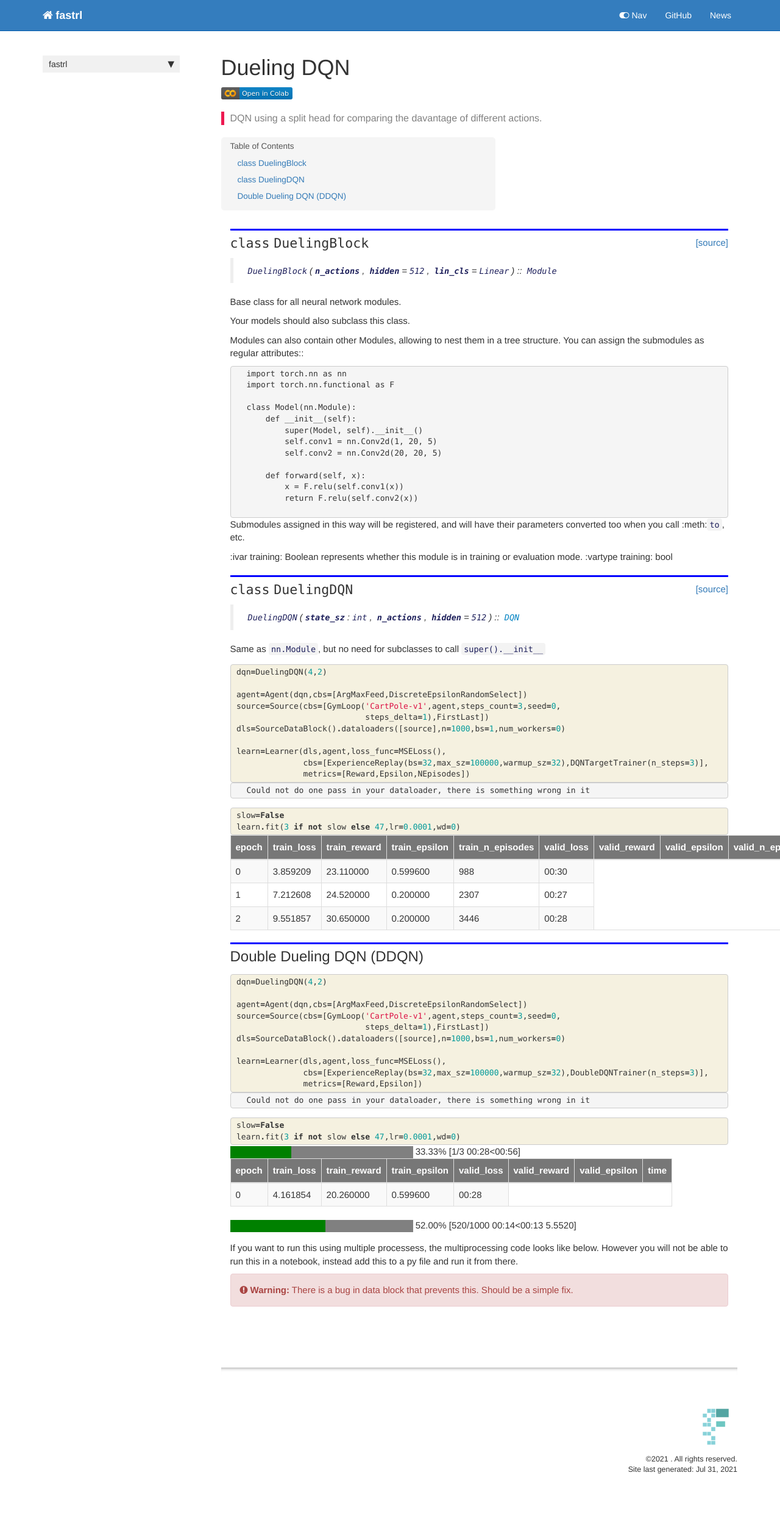
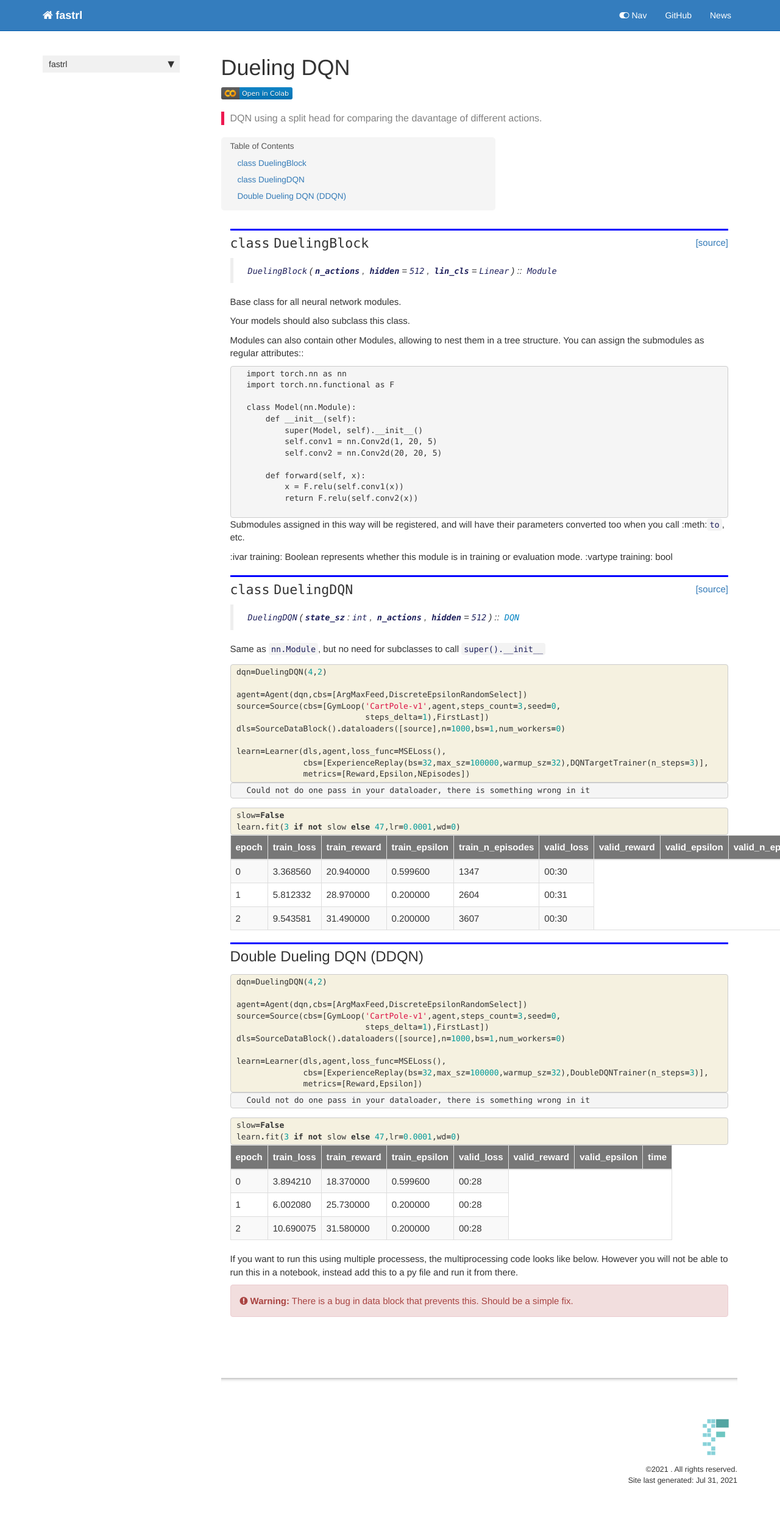
Before and after one commit to josiahls/fastrl, a Jekyll site: the page built from docs/agents.dqn.dueling.html, in a window 1280 px wide. Shown: the whole page at 61% size. Built offline with Jekyll 4.4.1, drawn with Linux system fonts in a browser that asks for light colours; nearby versions of some CDN libraries; comment, search, counter and statistics services are not loaded.

Commit message:
Fixed: - bumped version to to transport fixed dqns and data blocks

```diff
--- a/docs/agents.dqn.dueling.html
+++ b/docs/agents.dqn.dueling.html
@@ -47,7 +47,7 @@
 
 
 <div class="output_markdown rendered_html output_subarea ">
-<h2 id="DuelingBlock" class="doc_header"><code>class</code> <code>DuelingBlock</code><a href="https://github.com/josiahls/fastrl/tree/master/fastrl/agents/dqn/dueling.py#L23" class="source_link" style="float:right">[source]</a></h2><blockquote><p><code>DuelingBlock</code>(<strong><code>n_actions</code></strong>, <strong><code>hidden</code></strong>=<em><code>512</code></em>, <strong><code>lin_cls</code></strong>=<em><code>Linear</code></em>) :: <code>Module</code></p>
+<h2 id="DuelingBlock" class="doc_header"><code>class</code> <code>DuelingBlock</code><a href="https://github.com/josiahls/fastrl/tree/master/fastrl/agents/dqn/dueling.py#L24" class="source_link" style="float:right">[source]</a></h2><blockquote><p><code>DuelingBlock</code>(<strong><code>n_actions</code></strong>, <strong><code>hidden</code></strong>=<em><code>512</code></em>, <strong><code>lin_cls</code></strong>=<em><code>Linear</code></em>) :: <code>Module</code></p>
 </blockquote>
 <p>Base class for all neural network modules.</p>
 <p>Your models should also subclass this class.</p>
@@ -95,7 +95,7 @@
 
 
 <div class="output_markdown rendered_html output_subarea ">
-<h2 id="DuelingDQN" class="doc_header"><code>class</code> <code>DuelingDQN</code><a href="https://github.com/josiahls/fastrl/tree/master/fastrl/agents/dqn/dueling.py#L34" class="source_link" style="float:right">[source]</a></h2><blockquote><p><code>DuelingDQN</code>(<strong><code>state_sz</code></strong>:<code>int</code>, <strong><code>n_actions</code></strong>, <strong><code>hidden</code></strong>=<em><code>512</code></em>) :: <a href="/fastrl/agents.dqn.core.html#DQN"><code>DQN</code></a></p>
+<h2 id="DuelingDQN" class="doc_header"><code>class</code> <code>DuelingDQN</code><a href="https://github.com/josiahls/fastrl/tree/master/fastrl/agents/dqn/dueling.py#L35" class="source_link" style="float:right">[source]</a></h2><blockquote><p><code>DuelingDQN</code>(<strong><code>state_sz</code></strong>:<code>int</code>, <strong><code>n_actions</code></strong>, <strong><code>hidden</code></strong>=<em><code>512</code></em>) :: <a href="/fastrl/agents.dqn.core.html#DQN"><code>DQN</code></a></p>
 </blockquote>
 <p>Same as <code>nn.Module</code>, but no need for subclasses to call <code>super().__init__</code></p>
 
@@ -196,27 +196,27 @@
   <tbody>
     <tr>
       <td>0</td>
-      <td>3.859209</td>
-      <td>23.110000</td>
+      <td>3.368560</td>
+      <td>20.940000</td>
       <td>0.599600</td>
-      <td>988</td>
+      <td>1347</td>
       <td>00:30</td>
     </tr>
     <tr>
       <td>1</td>
-      <td>7.212608</td>
-      <td>24.520000</td>
+      <td>5.812332</td>
+      <td>28.970000</td>
       <td>0.200000</td>
-      <td>2307</td>
-      <td>00:27</td>
+      <td>2604</td>
+      <td>00:31</td>
     </tr>
     <tr>
       <td>2</td>
-      <td>9.551857</td>
-      <td>30.650000</td>
+      <td>9.543581</td>
+      <td>31.490000</td>
       <td>0.200000</td>
-      <td>3446</td>
-      <td>00:28</td>
+      <td>3607</td>
+      <td>00:30</td>
     </tr>
   </tbody>
 </table>
@@ -298,24 +298,6 @@
 
 
 <div class="output_html rendered_html output_subarea ">
-
-    <div>
-        <style>
-            /* Turns off some styling */
-            progress {
-                /* gets rid of default border in Firefox and Opera. */
-                border: none;
-                /* Needs to be in here for Safari polyfill so background images work as expected. */
-                background-size: auto;
-            }
-            .progress-bar-interrupted, .progress-bar-interrupted::-webkit-progress-bar {
-                background: #F44336;
-            }
-        </style>
-      <progress value='1' class='' max='3' style='width:300px; height:20px; vertical-align: middle;'></progress>
-      33.33% [1/3 00:28<00:56]
-    </div>
-
 <table border="1" class="dataframe">
   <thead>
     <tr style="text-align: left;">
@@ -332,31 +314,27 @@
   <tbody>
     <tr>
       <td>0</td>
-      <td>4.161854</td>
-      <td>20.260000</td>
+      <td>3.894210</td>
+      <td>18.370000</td>
       <td>0.599600</td>
       <td>00:28</td>
     </tr>
+    <tr>
+      <td>1</td>
+      <td>6.002080</td>
+      <td>25.730000</td>
+      <td>0.200000</td>
+      <td>00:28</td>
+    </tr>
+    <tr>
+      <td>2</td>
+      <td>10.690075</td>
+      <td>31.580000</td>
+      <td>0.200000</td>
+      <td>00:28</td>
+    </tr>
   </tbody>
-</table><p>
-
-    <div>
-        <style>
-            /* Turns off some styling */
-            progress {
-                /* gets rid of default border in Firefox and Opera. */
-                border: none;
-                /* Needs to be in here for Safari polyfill so background images work as expected. */
-                background-size: auto;
-            }
-            .progress-bar-interrupted, .progress-bar-interrupted::-webkit-progress-bar {
-                background: #F44336;
-            }
-        </style>
-      <progress value='520' class='' max='1000' style='width:300px; height:20px; vertical-align: middle;'></progress>
-      52.00% [520/1000 00:14<00:13 5.5520]
-    </div>
-
+</table>
 </div>
 
 </div>
--- a/fastrl/__init__.py
+++ b/fastrl/__init__.py
@@ -1 +1 @@
-__version__ = "0.0.32"
+__version__ = "0.0.33"
```
Also changed, not shown: 2 other files.
